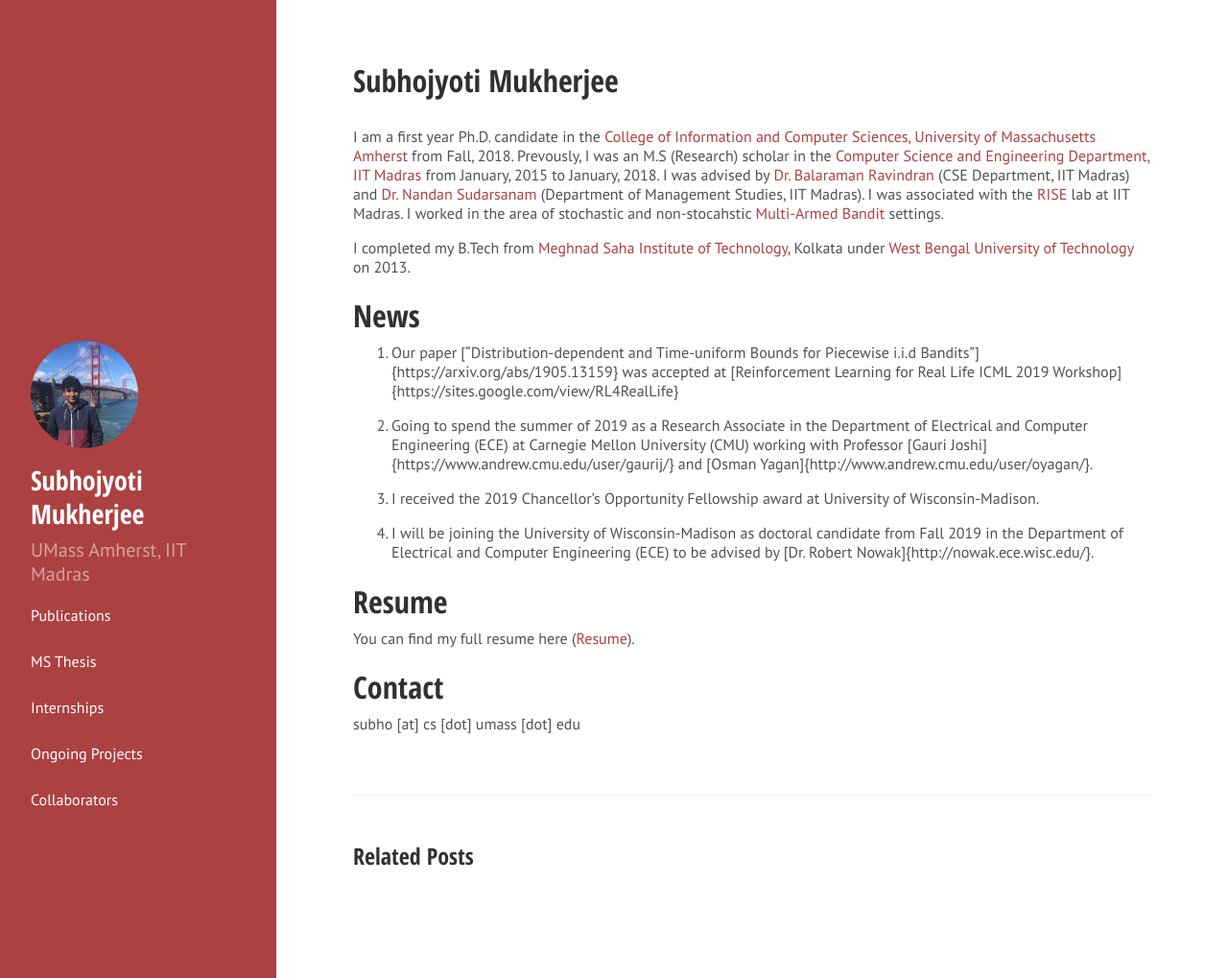
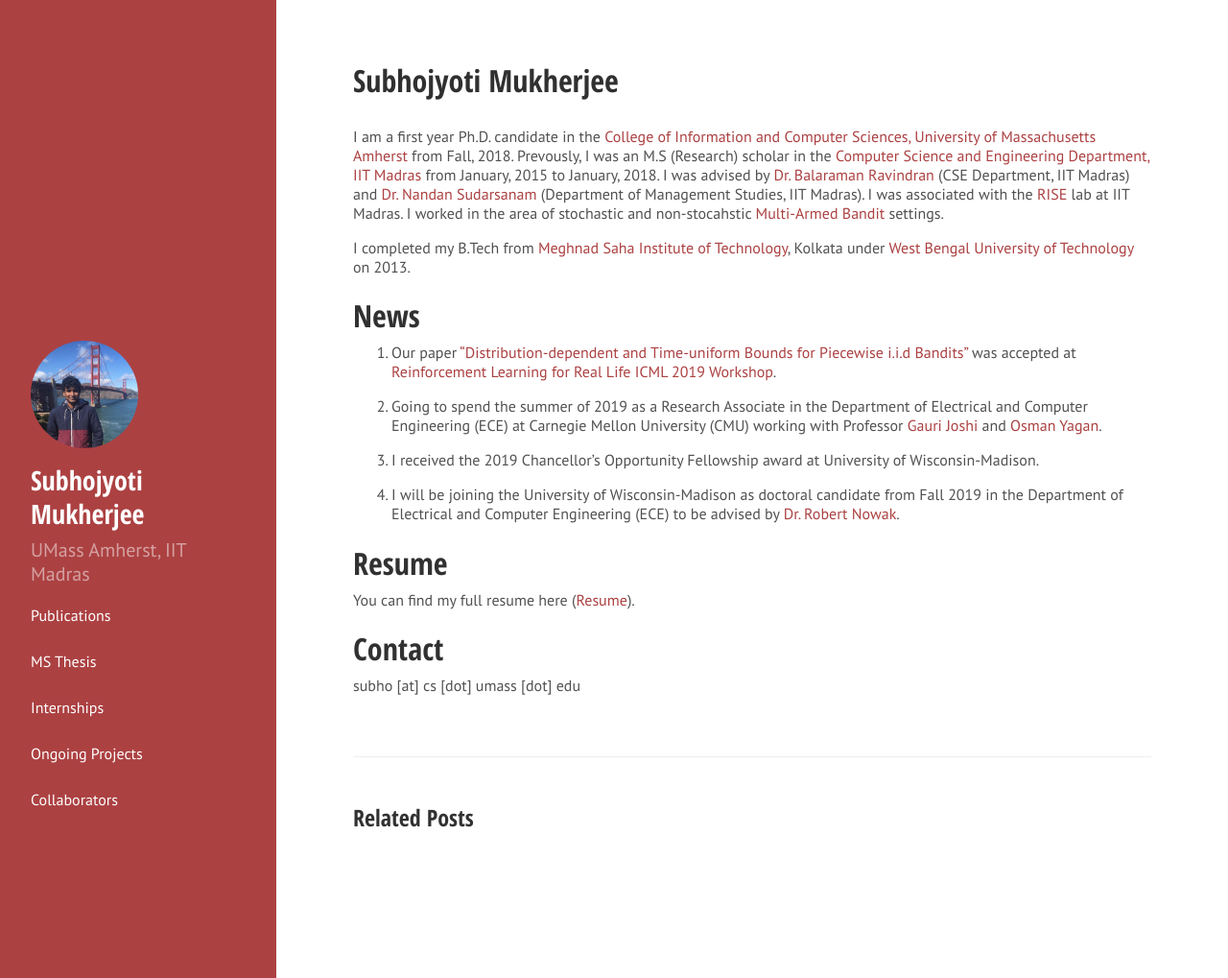
Before and after one commit to Subhojyoti22/subhojyoti.github.io, a Jekyll site: the page built from _posts/2016-09-06-about.md, in a window 1280 px wide and 1019 px high. Shown: the whole window at 96% size. Built offline with Jekyll 4.4.1, drawn with Linux system fonts in a browser that asks for light colours; Markdown is read by kramdown in place of the engine named in the settings.

Commit message:
Update 2016-09-06-about.md

```diff
--- a/_posts/2016-09-06-about.md
+++ b/_posts/2016-09-06-about.md
@@ -9,13 +9,13 @@ I am a first year Ph.D. candidate in the [College of Information and Computer Sc
 
 # News
 
-1. Our paper ["Distribution-dependent and Time-uniform Bounds for Piecewise i.i.d Bandits"]{https://arxiv.org/abs/1905.13159} was accepted at [Reinforcement Learning for Real Life ICML 2019 Workshop]{https://sites.google.com/view/RL4RealLife}
+1. Our paper ["Distribution-dependent and Time-uniform Bounds for Piecewise i.i.d Bandits"](https://arxiv.org/abs/1905.13159}) was accepted at [Reinforcement Learning for Real Life ICML 2019 Workshop](https://sites.google.com/view/RL4RealLife).
 
-2. Going to spend the summer of 2019 as a Research Associate in the Department of Electrical and Computer Engineering (ECE) at Carnegie Mellon University (CMU) working with Professor [Gauri Joshi]{https://www.andrew.cmu.edu/user/gaurij/} and [Osman Yagan]{http://www.andrew.cmu.edu/user/oyagan/}.
+2. Going to spend the summer of 2019 as a Research Associate in the Department of Electrical and Computer Engineering (ECE) at Carnegie Mellon University (CMU) working with Professor [Gauri Joshi](https://www.andrew.cmu.edu/user/gaurij/) and [Osman Yagan](http://www.andrew.cmu.edu/user/oyagan/).
 
 3. I received the 2019 Chancellor's Opportunity Fellowship award at University of Wisconsin-Madison.
 
-4. I will be joining the University of Wisconsin-Madison as doctoral candidate from Fall 2019 in the Department of Electrical and Computer Engineering (ECE) to be advised by [Dr. Robert Nowak]{http://nowak.ece.wisc.edu/}.
+4. I will be joining the University of Wisconsin-Madison as doctoral candidate from Fall 2019 in the Department of Electrical and Computer Engineering (ECE) to be advised by [Dr. Robert Nowak](http://nowak.ece.wisc.edu/).
 
 # Resume
 
```
